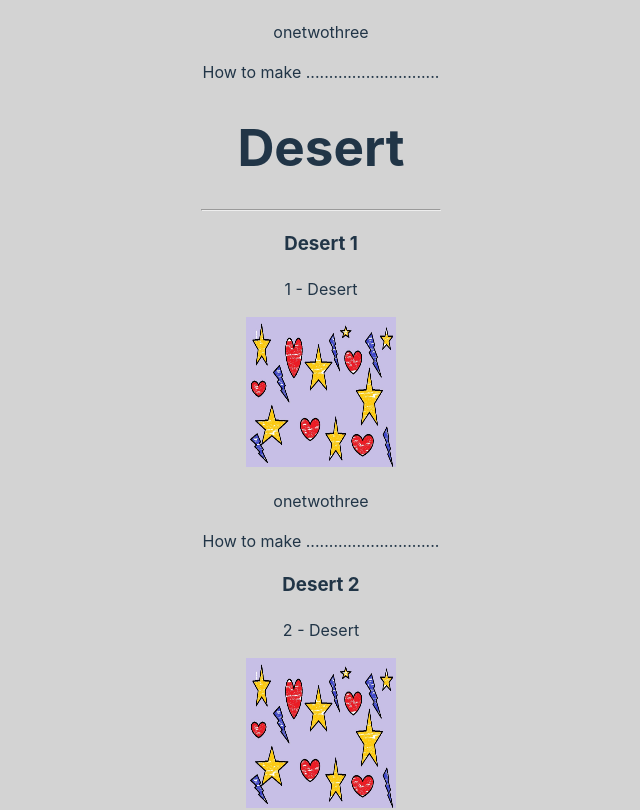
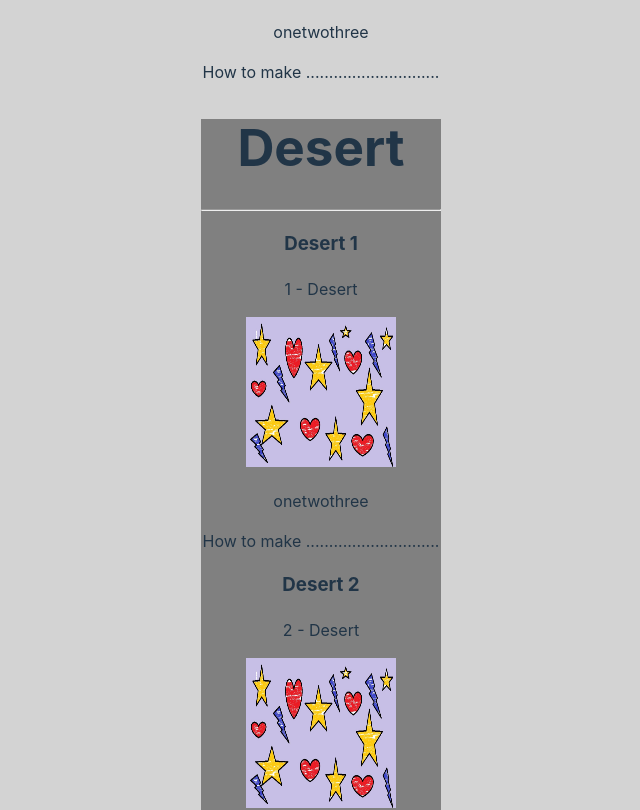
Before and after one commit to IvannaGotsova/CookingApp, a React (Vite) app: page / in a window 1280 px wide. Shown: the part 5801-6611 px from the top of the page, without its empty margins (319-959 px from the left). Built offline with nearby package versions, Linux system fonts and the light colour scheme.

Commit message:
Added style with div tag

```diff
--- a/src/components/Desert.jsx
+++ b/src/components/Desert.jsx
@@ -5,11 +5,11 @@ function Desert () {
 
 
     return (
-        <>
+        <div style={{backgroundColor: "gray"}}>
         <h1>Desert</h1>
         <hr />
         <Receipt collection = {desert}/>
-      </>
+      </div>
     )
 
 }
```
